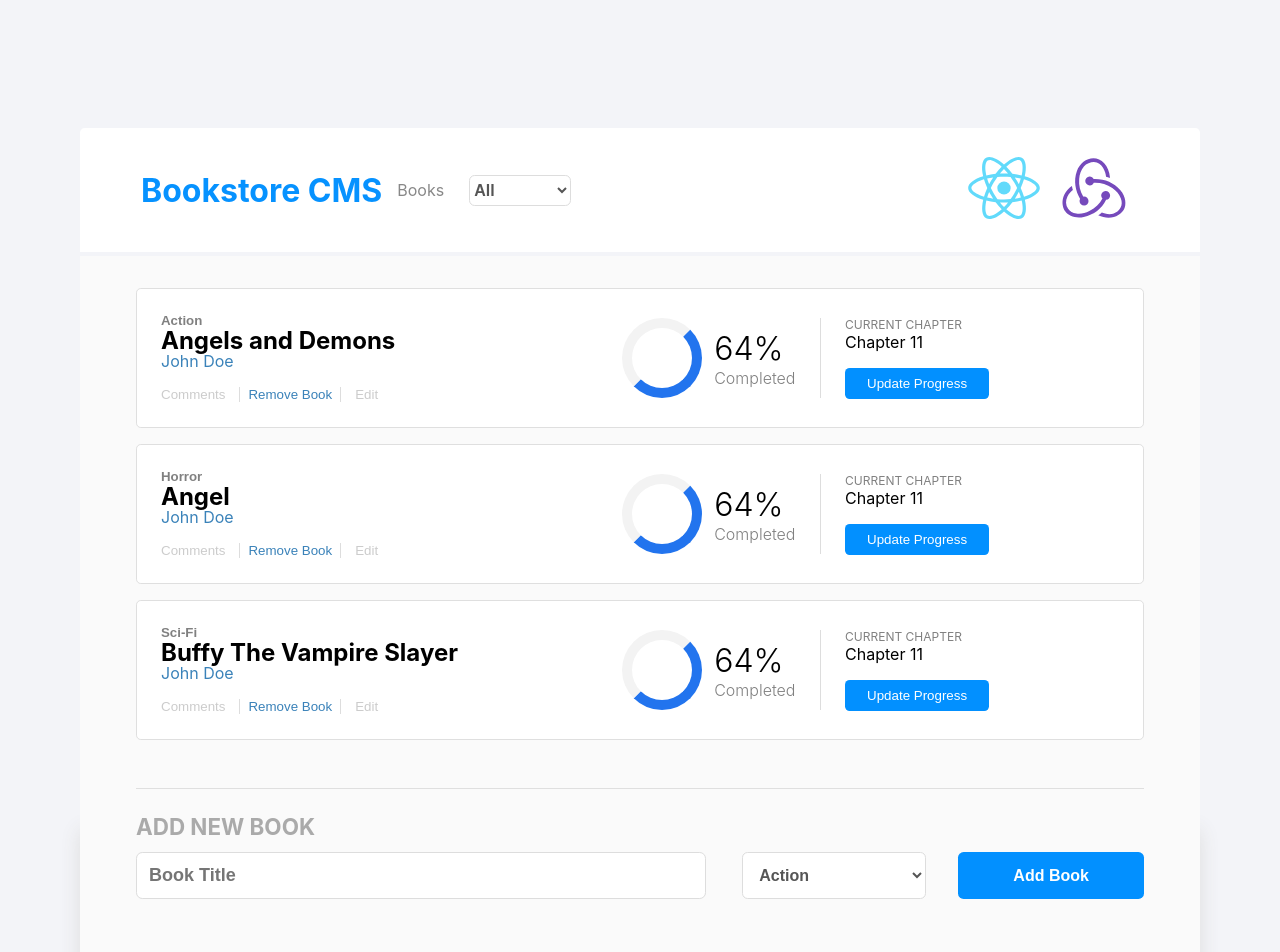
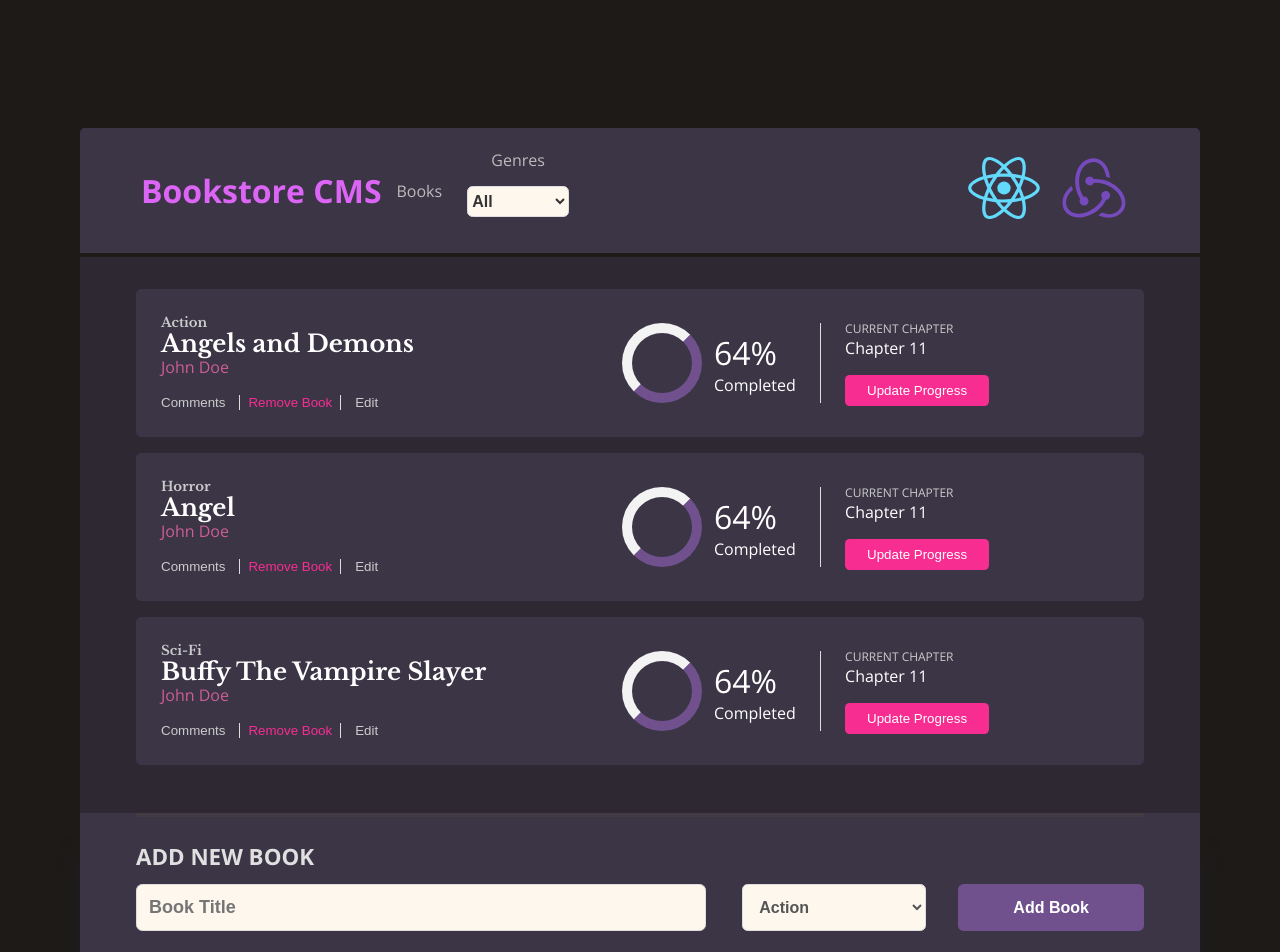
Before and after one commit to geraldgsh/redux-bookstore, a React (Create React App) app: page / in a window 1280 px wide. Shown: the top 952 px of the page. Built offline with nearby package versions, Linux system fonts and the light colour scheme.

Commit message:
CSS changes
Added font Libre Baskerville and Open Sans

```diff
--- a/public/index.html
+++ b/public/index.html
@@ -3,6 +3,8 @@
   <head>
     <meta charset="utf-8" />
     <link rel="icon" href="%PUBLIC_URL%/favicon.ico" />
+    <link href="https://fonts.googleapis.com/css2?family=Libre+Baskerville:ital,wght@0,400;0,700;1,400&family=Open+Sans:ital,wght@0,300;0,400;0,600;0,700;0,800;1,300;1,400;1,600;1,700;1,800&display=swap"
+      rel="stylesheet">
     <meta name="viewport" content="width=device-width, initial-scale=1" />
     <meta name="theme-color" content="#000000" />
     <meta
--- a/src/App.js
+++ b/src/App.js
@@ -5,7 +5,7 @@ import './assets/css/App.css';
 
 const App = () => (
   <div className="App">
-    <div className="backBG bg-dark-grey">
+    <div className="backBG bg-dark">
       <div className="container center">
         <BookList />
         <BooksForm />
--- a/src/assets/css/App.css
+++ b/src/assets/css/App.css
@@ -6,6 +6,8 @@
   margin-left: auto!important;
 }
 
+.font-header { font-family: 'Libre Baskerville', serif; }
+body { font-family: 'Open Sans', sans-serif; }
 h1, h2, h3, h4, h5, h6 {
   margin: 0;
 }
@@ -28,7 +30,8 @@ h1, h2, h3, h4, h5, h6 {
 .all-caps {
   text-transform: uppercase;
 }
-.text-grey { color: #888; }
+.text-white { color: #FFF; }
+.text-grey { color: #BBB; }
 .bg-white {
   background-color: #FFF;
 }
@@ -38,8 +41,11 @@ h1, h2, h3, h4, h5, h6 {
 .bg-dark-grey {
   background-color: #f3f4f8;
 }
+.bg-header { background-color: #3b3546; }
+.bg-main { background-color: #2d2831; }
+.bg-dark { background-color: #1d1a18; }
 
-.border-top {  border-top: 1px solid #DFDFDF; padding-top: 1.5em;}
+.border-top {  border-top: 4px solid #423b44; padding-top: 1.5em;}
 .round-top {
   border-radius: 0.3em 0.3em 0 0;
 }
@@ -76,7 +82,7 @@ button:disabled {
 }
 
 .box-shadow {
-  box-shadow: 0px 42px 20px #DDD;
+  box-shadow: 0px 42px 20px #211f24;
 }
 
 .App {
--- a/src/assets/css/BookForm.css
+++ b/src/assets/css/BookForm.css
@@ -1,6 +1,6 @@
 
 .formTitle {
-  color: #AAA;
+  color: #e0e0e0;
   font-size: 1.4em;
   font-weight: bold;
   margin-bottom: 12px;
@@ -14,6 +14,7 @@
 .bookForm input {
   border: 1px solid #DDD;
   border-radius: 0.35em;
+  background-color: #fdf7ee;
   color: #555;
   flex-basis: 60%;
   font-size: 18px;
@@ -22,7 +23,7 @@
   padding: 12px;
 }
 .bookForm select {
-  background-color: #FFF;
+  background-color: #fdf7ee;
   border: 1px solid #DDD;
   border-radius: 0.35em;
   color: #555;
@@ -33,7 +34,7 @@
   padding: 12px;
 }
 .bookForm button {
-  background-color: #0290ff;
+  background-color: #70518d;
   border: none;
   border-radius: 0.35em;
   color: #FFF;
--- a/src/assets/css/BookList.css
+++ b/src/assets/css/BookList.css
@@ -1,5 +1,5 @@
 .app-title {
-  color: #0692FF;
+  color: #dd65f5;
   font-size: 4vmin;
 }
 
@@ -8,8 +8,8 @@
 }
 .book {
   align-items: center;
-  border: 1px solid #DFDFDF;
-  background-color: #FFF;
+  border: 1px solid #3b3546;
+  background-color: #3b3546;
   border-radius: 0.3em;
   display: flex;
   margin-bottom: 1em;
@@ -33,7 +33,7 @@
   text-align: left;
 }
 #right button {
-  background-color: #0290ff;
+  background-color: #f72d92;
   border: none;
   border-radius: 0.35em;
   color: #FFF;
@@ -42,18 +42,18 @@
 }
 
 .category {
-  color: grey;
-  font-family: Arial;
+  color: #cacaca;
   font-weight: 800;
   margin-bottom: -2px;
 }
 
 .title {
-  margin-bottom: -4px;
+  color: #FFF;
+  margin-bottom: -2px;
 }
 
 .author {
-  color: #3a82b9;
+  color: #ce5e96;
   font-weight: 400;
   margin-bottom: 12px;
 }
@@ -61,7 +61,7 @@
 .actions button {
   background-color: transparent;
   border: none;
-  color: #3a82b9;
+  color: #f72d92;
 }
 .actions button:nth-child(1) {
   padding-left: 0;
@@ -74,20 +74,22 @@
 }
 .percent { padding-left: 12px; }
 .percentage {
+  color: #FFF;
   font-weight: 300;
 }
 .completed {
-  color: gray;
+  color: #FFF;
   font-weight: 300;
 }
 
 .current {
-  color: gray;
+  color: #cacaca;
   font-weight: 400;
   font-size: 12px;
 }
 
 .chapter {
+  color: #FFF;
   margin-bottom: 1em;
 }
 
@@ -97,8 +99,8 @@
   height: 60px;
   border: 10px solid #f3f3f3;
   border-radius: 50%;
-  border-right: 10px solid #2274ee;
-  border-bottom: 10px solid #2274ee;
+  border-right: 10px solid #70518d;
+  border-bottom: 10px solid #70518d;
 }
 
 /* Small screens less than 720px */
--- a/src/assets/css/CategoryFilter.css
+++ b/src/assets/css/CategoryFilter.css
@@ -1,8 +1,8 @@
 select {
-  background-color: #FFF;
+  background-color: #fdf7ee;
   border: 1px solid #DDD;
   border-radius: 0.35em;
-  color: #555;
+  color: #333;
   cursor: pointer;
   flex-basis: 20%;
   font-weight: bold;
--- a/src/components/Books.js
+++ b/src/components/Books.js
@@ -4,8 +4,8 @@ import PropTypes from 'prop-types';
 const Books = ({ book, removeBook }) => (
   <div className="book" key={book.id}>
     <div id="left">
-      <h5 className="category">{book.category}</h5>
-      <h2 className="title">{book.title}</h2>
+      <h5 className="category font-header">{book.category}</h5>
+      <h2 className="title font-header">{book.title}</h2>
       <h4 className="author">John Doe</h4>
       <div className="actions">
         <button type="button" disabled>Comments</button>
--- a/src/containers/BookList.js
+++ b/src/containers/BookList.js
@@ -15,7 +15,7 @@ const BookList = ({
   const filteredBooks = (filter !== 'All') ? books.filter(book => book.category === filter) : books;
   return (
     <div>
-      <header className="m-b bg-white round-top">
+      <header className="m-b bg-header round-top">
         <div className="center max-width-90 flex-row">
           <h1 className="app-title">
             Bookstore CMS
@@ -24,6 +24,7 @@ const BookList = ({
             <span className="text-grey">Books</span>
           </div>
           <div className="categories text-center">
+            <span className="text-grey">Genres</span>
             <CategoryFilter changeFilter={changeFilter} />
           </div>
           <img className="react-logo show-sm" src={Logo} alt="react-redux logo" />
@@ -33,7 +34,7 @@ const BookList = ({
           </div>
         </div>
       </header>
-      <main className="bg-grey">
+      <main className="bg-main">
         <div className="center max-width-90 bookSection">
           {filteredBooks.map(book => (
             <Book book={book} key={book.id} removeBook={removeBook} />
--- a/src/containers/BooksForm.js
+++ b/src/containers/BooksForm.js
@@ -51,7 +51,7 @@ class BooksForm extends React.Component {
   render() {
     const { title, category } = this.state;
     return (
-      <div className="bg-grey round-bottom box-shadow">
+      <div className="bg-header round-bottom box-shadow">
         <div className="center max-width-90 border-top">
           <div className="formTitle">Add New Book</div>
           <form onSubmit={this.handleSubmit} className="bookForm">
```
